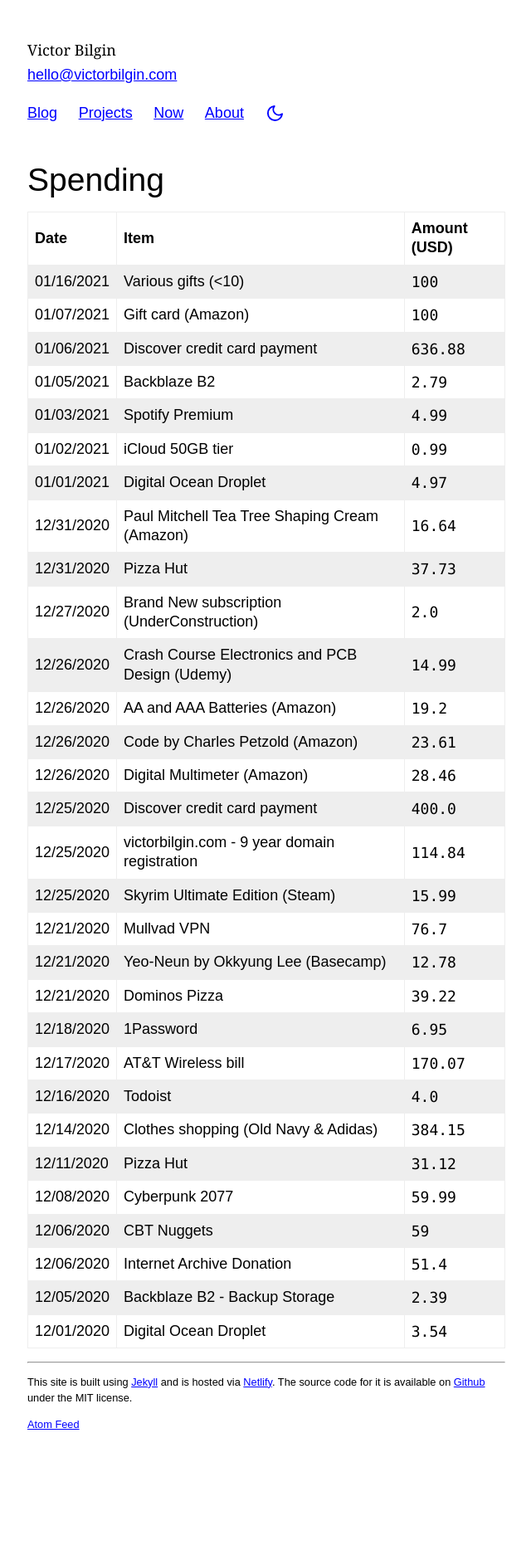
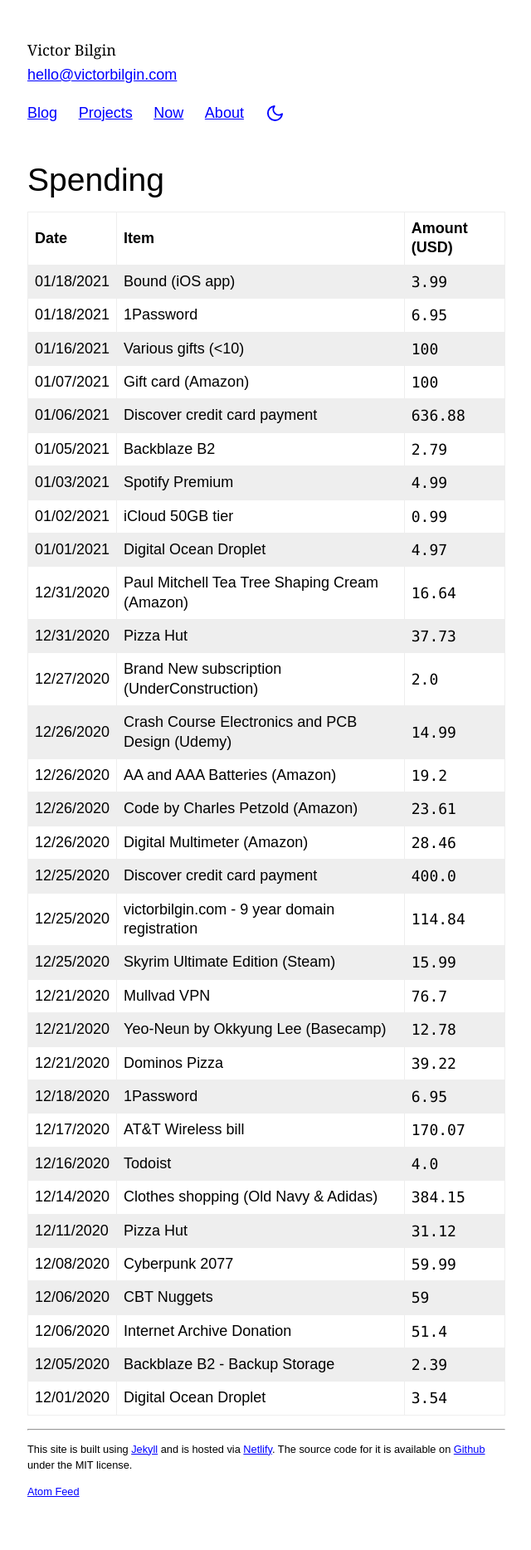
Before and after one commit to vbilgin/vb-v7, a Jekyll site: the page built from _projects/spending.html, in a window 1280 px wide. Shown: the whole page at 83% size, without its empty margins (319-959 px from the left). Built offline with Jekyll 4.4.1, drawn with Linux system fonts in a browser that asks for light colours; before the commit the page ends 1787 px from its top, so only the background shows below that.

Commit message:
Added expenses

```diff
--- a/_data/spending.yml
+++ b/_data/spending.yml
@@ -88,3 +88,9 @@
 - date: 2021-01-16
   name: "Various gifts (<10)"
   amount: 100
+- date: 2021-01-18
+  name: "1Password"
+  amount: 6.95
+- date: 2021-01-18
+  name: "Bound (iOS app)"
+  amount: 3.99
```
